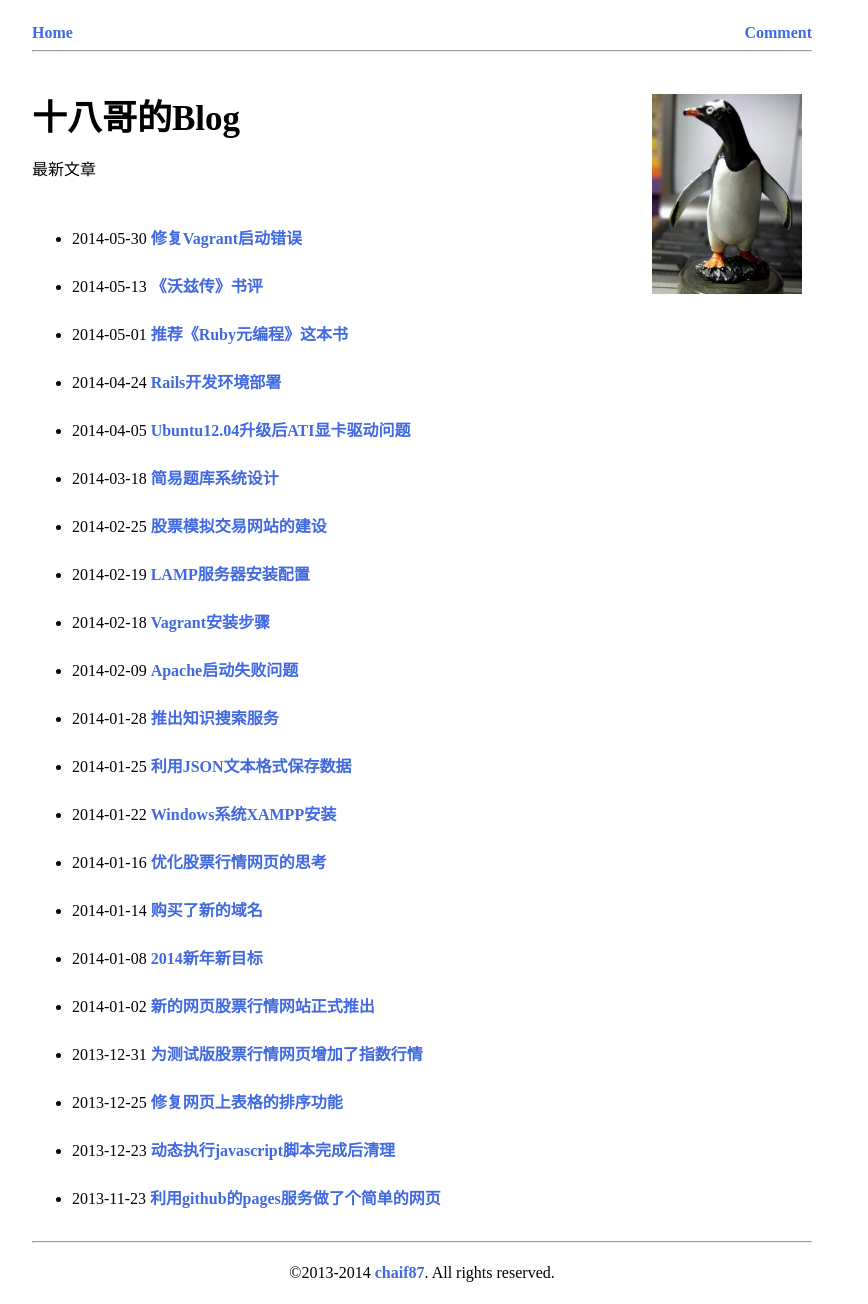
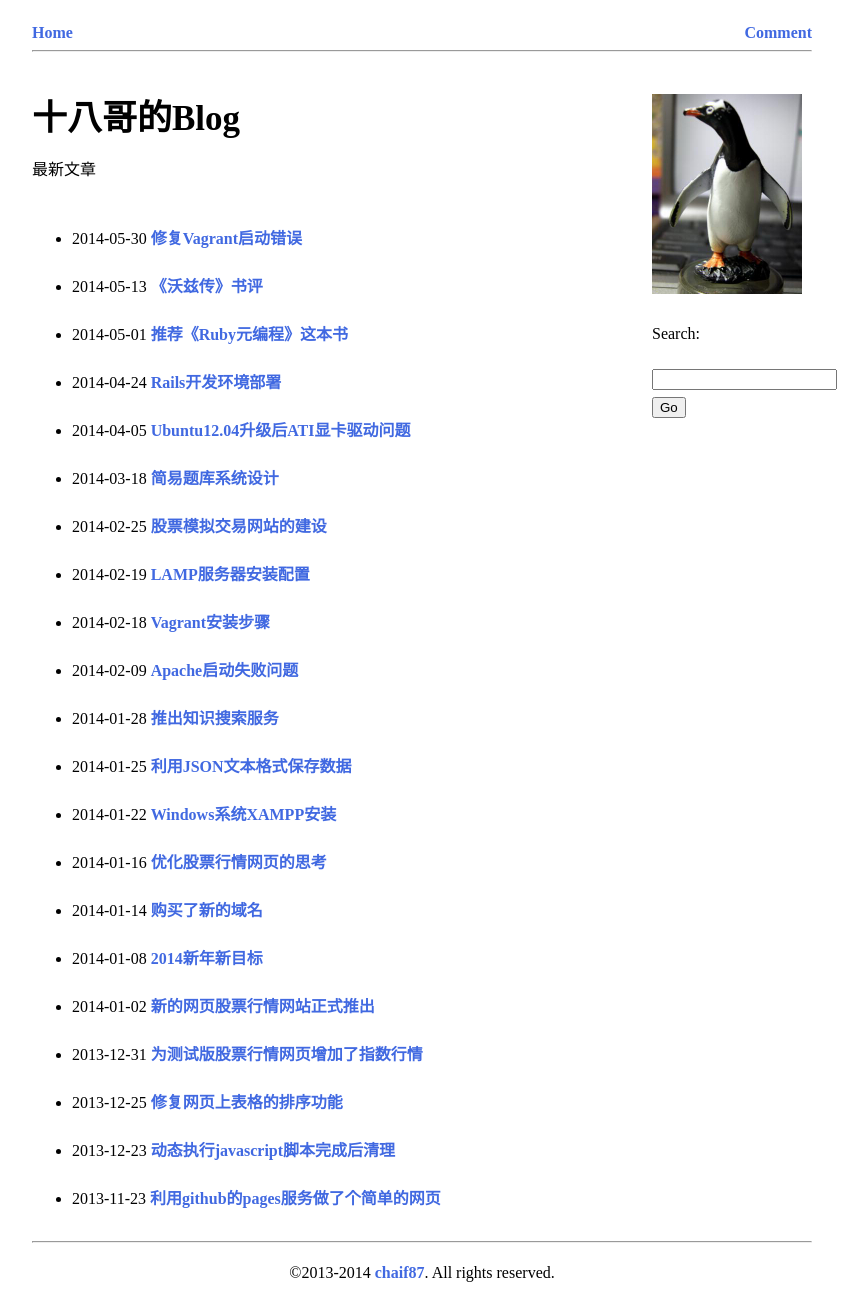
Before and after one commit to cforth/blog, a Jekyll site: the page built from index.html, in a window 1280 px wide. Shown: the whole page, without its empty margins (218-1086 px from the left). Built offline with Jekyll 4.4.1, drawn with Linux system fonts in a browser that asks for light colours; Markdown is read by kramdown in place of the engine named in the settings.

Commit message:
增加站内搜索

```diff
--- a/_layouts/main.html
+++ b/_layouts/main.html
@@ -19,6 +19,16 @@
     <div id="menu">
       <br />
       <p><a href="http://weibo.com/superchaifei"><img src="{{ site.baseurl}}/my.jpg" width="150" height="200" /></a></p>
+      <div id="searchui">
+        <form method="get" id="searchform" action="http://www.google.com.hk/search">
+          <p><label for="searched_content">Search:</label></p>
+          <p><input type="hidden" name="sitesearch" value="http://cfishacker.com/blog/" /></p>
+          <p>
+            <input type="text" name="as_q" class="box"  id="searched_content" title="在此输入搜索内容。" />
+            <input type="submit" value="Go" class="button" title="搜索！" />
+          </p>
+        </form>
+      </div>
     </div>
 
   </div>
```
